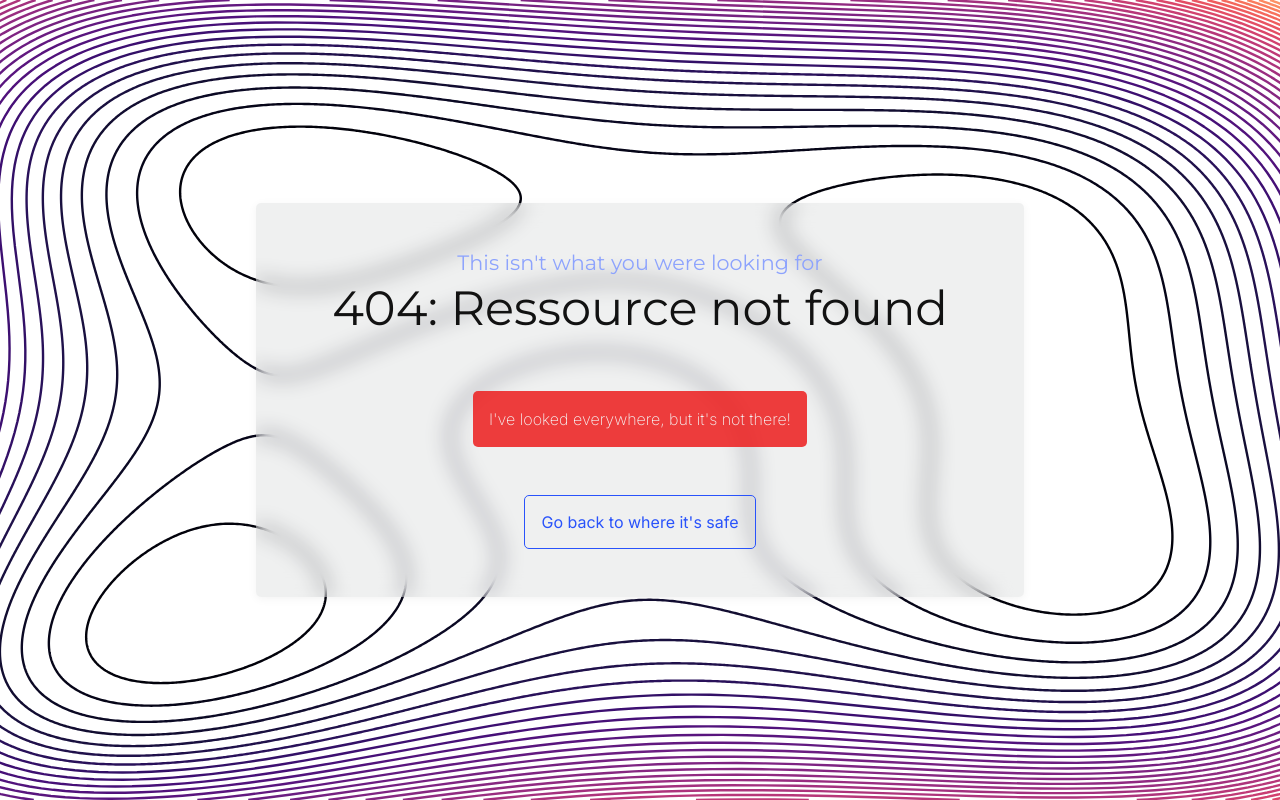
After one commit to does-not-compile/portfolio-chatbot, a FastAPI app: template app/templates/404.html in a window 1280 px wide. The commit adds this page. Run offline with FastAPI, Linux system fonts and the light colour scheme; the template is opened without the code that fills it, so the values that code supplies are empty; parts of the project's set-up code (start-up, migrations or seed data) failed here and were passed over; some libraries are stand-ins or nearby versions.

Commit message:
added error messaging on login page and 404

```diff
--- /dev/null
+++ b/app/templates/404.html
@@ -0,0 +1,32 @@
+<!DOCTYPE html>
+<html lang="en">
+
+<head>
+    <meta charset="UTF-8" />
+    <meta name="viewport" content="width=device-width, initial-scale=1.0" />
+    <title>Chatbot</title>
+    <link rel="preconnect" href="https://fonts.googleapis.com">
+    <link rel="preconnect" href="https://fonts.gstatic.com" crossorigin>
+    <script src="https://kit.fontawesome.com/a051f921ad.js" crossorigin="anonymous"></script>
+    <script src="{{ url_for('static', path='js/login.js')}}" defer></script>
+    <link
+        href="https://fonts.googleapis.com/css2?family=Inter:ital,opsz,wght@0,14..32,100..900;1,14..32,100..900&family=JetBrains+Mono:ital,wght@0,100..800;1,100..800&family=Montserrat:ital,wght@0,100..900;1,100..900&display=swap"
+        rel="stylesheet">
+    <link rel="stylesheet" href="{{ url_for('static', path='css/main.css')}} " />
+    <link rel="stylesheet" href="{{ url_for('static', path='css/index.css')}} " />
+</head>
+
+<body>
+    <div class="col fh fw center" id="error">
+        <div class="wrapper section" data-theme="light">
+            <div class="sub-header">This isn't what you were looking for</div>
+            <div class="title">404: Ressource not found</div>
+            <div class="text error  ">
+                {{ msg if msg else "I've looked everywhere, but it's not there!" }}
+            </div>
+            <a href="{{ url_for('login_page') }}">Go back to where it's safe</a>
+        </div>
+    </div>
+</body>
+
+</html>
--- a/app/templates/login.html
+++ b/app/templates/login.html
@@ -19,7 +19,7 @@
 
 <body>
     <div class="col fh fw center" id="login">
-        <form action="/login" method="POST" id="loginForm" class="blurry" novalidate>
+        <form action="/auth/login" method="POST" id="loginForm" class="blurry" novalidate>
             <h1>LOGIN</h1>
             <p>
                 Please paste your User ID
@@ -40,6 +40,9 @@
                 <input id="seg4" maxlength="12" pattern="[0-9a-fA-F]+" autocomplete="off" spellcheck="false"
                     aria-label="user id part 5" class="text-input-userId seg-12">
             </div>
+            {% if error %}
+            <div class="error">{{error}}</div>
+            {% endif %}
             <input type="text" name="userId" id="userId" hidden>
             <div class="row interaction">
                 <button type="submit" class="btn-submit">Let's Chat!</button>
```
